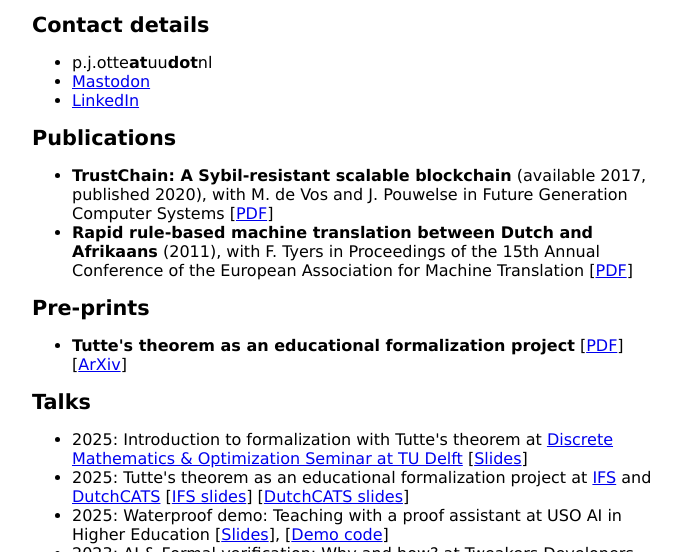
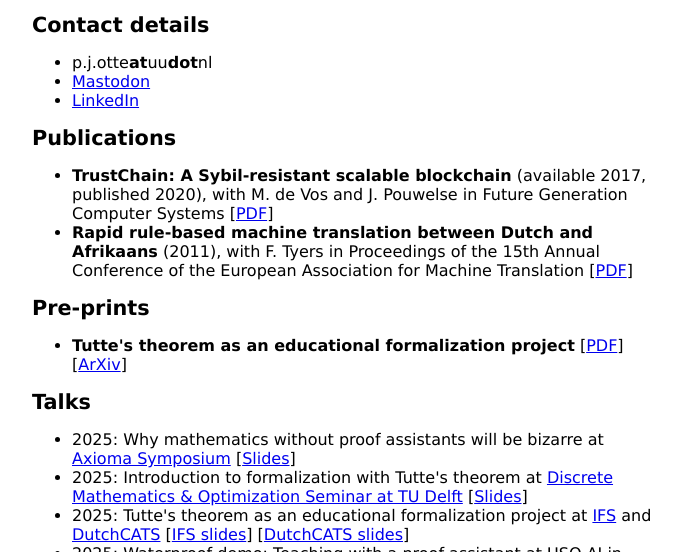
Before and after one commit to pimotte-agents/personalwebsite, a plain HTML site: page public/index.html in a window 1280 px wide. Shown: the part 248-800 px from the top of the page, without its empty margins (292-987 px from the left). Drawn offline with Linux system fonts and the light colour scheme.

Commit message:
Axioma slides

```diff
--- a/public/index.html
+++ b/public/index.html
@@ -51,6 +51,7 @@
         <section>
             <header>Talks</header>
             <ul>
+                <li>2025: Why mathematics without proof assistants will be bizarre at <a href="https://axioma.fmf.nl/">Axioma Symposium</a> [<a href="./pdf/axioma.pdf">Slides</a>]</li>
                 <li>2025: Introduction to formalization with Tutte's theorem at <a href="https://www.tudelft.nl/ewi/over-de-faculteit/afdelingen/applied-mathematics/discrete-mathematics-optimization/events/seminars-in-discrete-mathematics-and-optimization">Discrete Mathematics & Optimization Seminar at TU Delft</a>
                     [<a href="./pdf/form-tutte.pdf">Slides</a>]</li>
                 <li>2025: Tutte's theorem as an educational formalization project at <a href="https://jcommelin.github.io/informal-formalization-seminar/">IFS</a> and <a href="https://dutchcats.github.io/">DutchCATS</a> [<a href="./pdf/tutte-edu-slides.pdf">IFS slides</a>] [<a href="./pdf/tutte-edu-dutchcats.pdf">DutchCATS slides</a>]</a></li>
```
Also changed, not shown: 1 other file.
